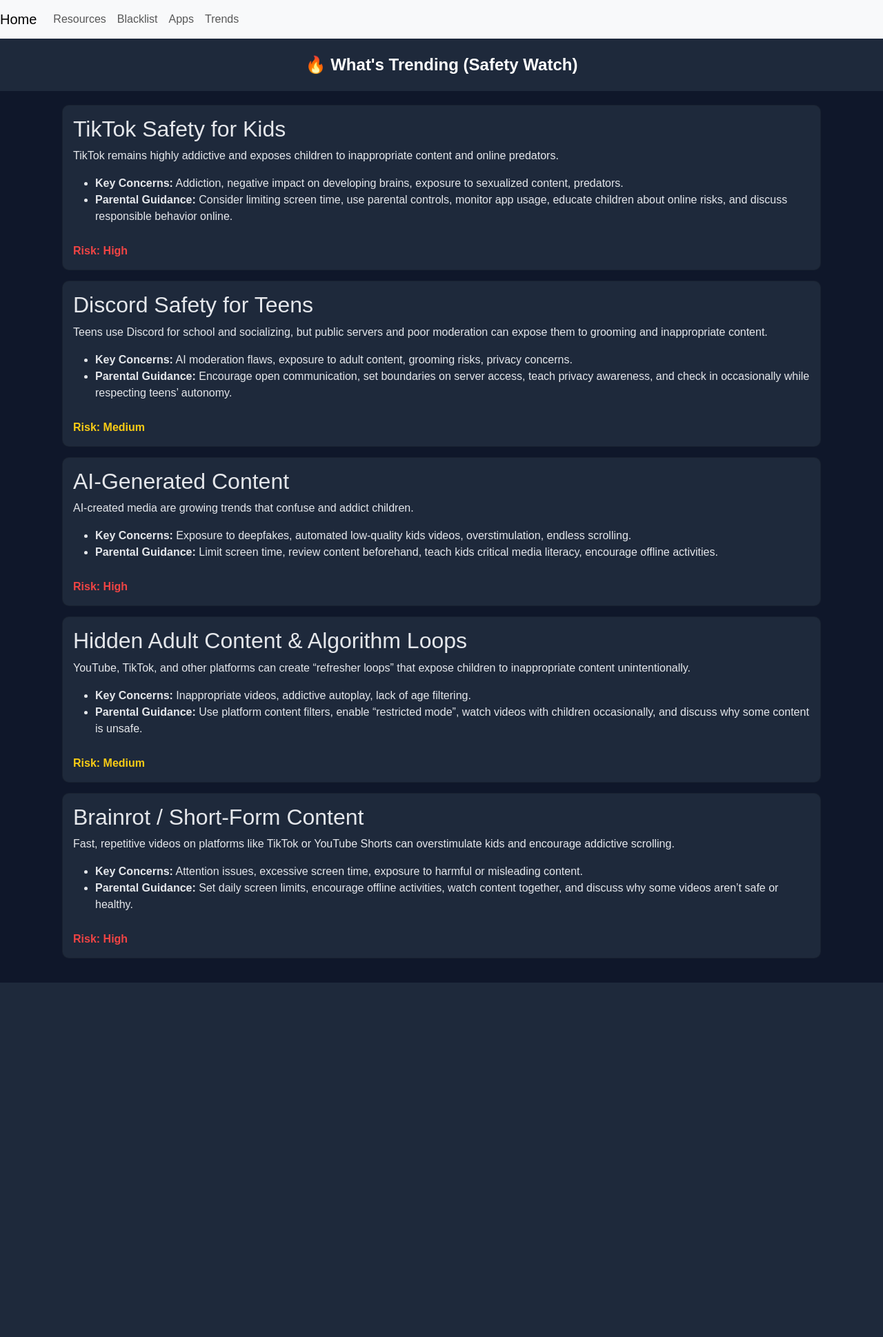
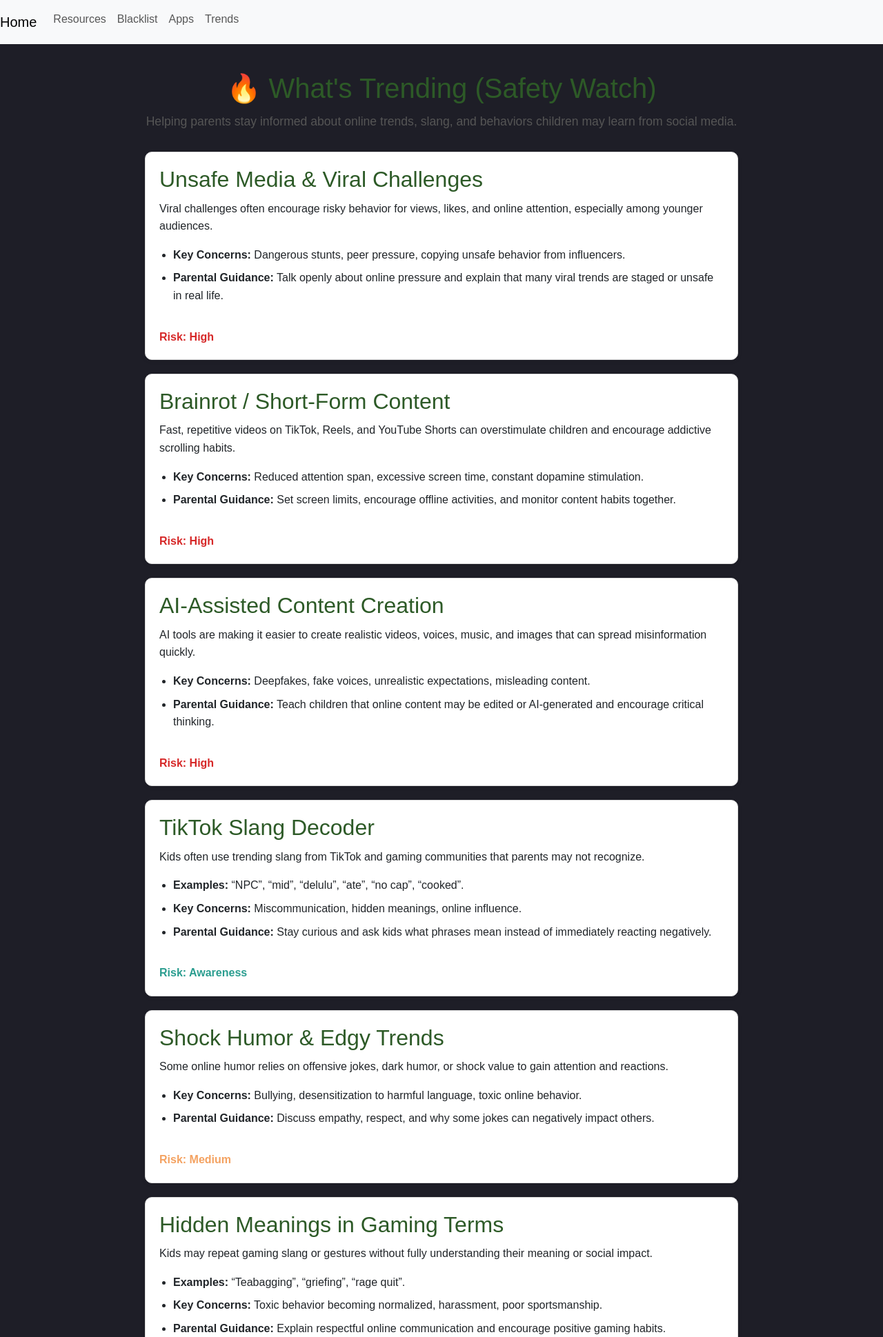
Before and after one commit to ChicoState/true-safeguard, a Django app: page /trends/ in a window 1280 px wide. Shown: the top 1939 px of the page at 69% size. Before the commit the page ends 1425 px from the top, so only its background shows below. Run offline with Django 5.2, Linux system fonts and the light colour scheme.

Commit message:
Updated home and trends pages with online safety content

```diff
--- a/website/templates/website/trends.html
+++ b/website/templates/website/trends.html
@@ -1,39 +1,48 @@
-<!DOCTYPE html>
 {% extends "website/base.html" %}
+
 {% block navbar %}
 {% include "navigation.html" %}
 {% endblock %}
 
 {% block content %}
-<html>
-<head>
-    <title>Trending - TrueSafeguard</title>
+
 <style>
-        body {
-            font-family: Arial;
-            background-color: #0f172a;
-            color: white;
-            margin: 0;
+    .trends-page {
+        max-width: 900px;
+        margin: 20px auto;
+        padding: 20px;
+        font-family: Arial, sans-serif;
+        line-height: 1.6;
+        color: #333;
     }
 
     .header {
-            padding: 20px;
         text-align: center;
-            background: #1e293b;
-            font-size: 24px;
-            font-weight: bold;
+        margin-bottom: 30px;
     }
 
-        .container {
-            padding: 20px;
+    .header h1 {
+        color: #2d5a27;
+        margin-bottom: 10px;
+    }
+
+    .header p {
+        color: #555;
+        font-size: 1.1rem;
     }
 
     .card {
-            background: #1e293b;
-            padding: 15px;
-            margin-bottom: 15px;
+        background: white;
+        padding: 20px;
+        margin-bottom: 20px;
         border-radius: 10px;
-            color: #e5e7eb;
+        border: 1px solid #ddd;
+        box-shadow: 0 2px 6px rgba(0,0,0,0.08);
+    }
+
+    .card h2 {
+        color: #2d5a27;
+        margin-bottom: 10px;
     }
 
     .risk {
@@ -41,82 +50,174 @@
         margin-top: 10px;
     }
 
-        .high { color: #ef4444; }
-        .medium { color: #facc15; }
+    .high { color: #d62828; }
+    .medium { color: #f4a261; }
+    .low { color: #2a9d8f; }
+
+    ul {
+        padding-left: 20px;
+    }
+
+    li {
+        margin-bottom: 8px;
+    }
 </style>
-</head>
-<body>
+
+<div class="trends-page">
 
 <div class="header">
-    🔥 What's Trending (Safety Watch)
+    <h1>🔥 What's Trending (Safety Watch)</h1>
+    <p>
+        Helping parents stay informed about online trends, slang, and behaviors children may learn from social media.
+    </p>
 </div>
 
-<div class="container">
-
 <div class="card">
-    <h2>TikTok Safety for Kids</h2>
+    <h2>Unsafe Media & Viral Challenges</h2>
     <p>
-        TikTok remains highly addictive and exposes children to inappropriate content and online predators.
+        Viral challenges often encourage risky behavior for views, likes, and online attention, especially among younger audiences.
     </p>
     <ul>
-        <li><strong>Key Concerns:</strong> Addiction, negative impact on developing brains, exposure to sexualized content, predators.</li>
-        <li><strong>Parental Guidance:</strong> Consider limiting screen time, use parental controls, monitor app usage, educate children about online risks, and discuss responsible behavior online.</li>
+        <li><strong>Key Concerns:</strong> Dangerous stunts, peer pressure, copying unsafe behavior from influencers.</li>
+        <li><strong>Parental Guidance:</strong> Talk openly about online pressure and explain that many viral trends are staged or unsafe in real life.</li>
     </ul>
     <div class="risk high">Risk: High</div>
 </div>
 
 <div class="card">
-    <h2>Discord Safety for Teens</h2>
+    <h2>Brainrot / Short-Form Content</h2>
     <p>
-        Teens use Discord for school and socializing, but public servers and poor moderation can expose them to grooming and inappropriate content.
+        Fast, repetitive videos on TikTok, Reels, and YouTube Shorts can overstimulate children and encourage addictive scrolling habits.
     </p>
     <ul>
-        <li><strong>Key Concerns:</strong> AI moderation flaws, exposure to adult content, grooming risks, privacy concerns.</li>
-        <li><strong>Parental Guidance:</strong> Encourage open communication, set boundaries on server access, teach privacy awareness, and check in occasionally while respecting teens’ autonomy.</li>
+        <li><strong>Key Concerns:</strong> Reduced attention span, excessive screen time, constant dopamine stimulation.</li>
+        <li><strong>Parental Guidance:</strong> Set screen limits, encourage offline activities, and monitor content habits together.</li>
+    </ul>
+    <div class="risk high">Risk: High</div>
+</div>
+
+<div class="card">
+    <h2>AI-Assisted Content Creation</h2>
+    <p>
+        AI tools are making it easier to create realistic videos, voices, music, and images that can spread misinformation quickly.
+    </p>
+    <ul>
+        <li><strong>Key Concerns:</strong> Deepfakes, fake voices, unrealistic expectations, misleading content.</li>
+        <li><strong>Parental Guidance:</strong> Teach children that online content may be edited or AI-generated and encourage critical thinking.</li>
+    </ul>
+    <div class="risk high">Risk: High</div>
+</div>
+
+<div class="card">
+    <h2>TikTok Slang Decoder</h2>
+    <p>
+        Kids often use trending slang from TikTok and gaming communities that parents may not recognize.
+    </p>
+    <ul>
+        <li><strong>Examples:</strong> “NPC”, “mid”, “delulu”, “ate”, “no cap”, “cooked”.</li>
+        <li><strong>Key Concerns:</strong> Miscommunication, hidden meanings, online influence.</li>
+        <li><strong>Parental Guidance:</strong> Stay curious and ask kids what phrases mean instead of immediately reacting negatively.</li>
+    </ul>
+    <div class="risk low">Risk: Awareness</div>
+</div>
+
+<div class="card">
+    <h2>Shock Humor & Edgy Trends</h2>
+    <p>
+        Some online humor relies on offensive jokes, dark humor, or shock value to gain attention and reactions.
+    </p>
+    <ul>
+        <li><strong>Key Concerns:</strong> Bullying, desensitization to harmful language, toxic online behavior.</li>
+        <li><strong>Parental Guidance:</strong> Discuss empathy, respect, and why some jokes can negatively impact others.</li>
     </ul>
     <div class="risk medium">Risk: Medium</div>
 </div>
 
 <div class="card">
-    <h2>AI-Generated Content</h2>
+    <h2>Hidden Meanings in Gaming Terms</h2>
     <p>
-        AI-created media are growing trends that confuse and addict children.
+        Kids may repeat gaming slang or gestures without fully understanding their meaning or social impact.
     </p>
     <ul>
-        <li><strong>Key Concerns:</strong> Exposure to deepfakes, automated low-quality kids videos, overstimulation, endless scrolling.</li>
-        <li><strong>Parental Guidance:</strong> Limit screen time, review content beforehand, teach kids critical media literacy, encourage offline activities.</li>
+        <li><strong>Examples:</strong> “Teabagging”, “griefing”, “rage quit”.</li>
+        <li><strong>Key Concerns:</strong> Toxic behavior becoming normalized, harassment, poor sportsmanship.</li>
+        <li><strong>Parental Guidance:</strong> Explain respectful online communication and encourage positive gaming habits.</li>
+    </ul>
+    <div class="risk medium">Risk: Medium</div>
+</div>
+
+<div class="card">
+    <h2>The Rise of Social Search</h2>
+    <p>
+        Many teens now use TikTok, Instagram, and YouTube instead of Google to search for information and advice.
+    </p>
+    <ul>
+        <li><strong>Key Concerns:</strong> Misinformation, unsafe trends, unreliable health or lifestyle advice.</li>
+        <li><strong>Parental Guidance:</strong> Teach children how to verify information and discuss trustworthy sources online.</li>
+    </ul>
+    <div class="risk medium">Risk: Medium</div>
+</div>
+
+<div class="card">
+    <h2>Community-Centric Platforms</h2>
+    <p>
+        Private Discord servers, group chats, and invite-only communities are becoming more popular among teens.
+    </p>
+    <ul>
+        <li><strong>Key Concerns:</strong> Exposure to predators, harmful communities, cyberbullying hidden from parents.</li>
+        <li><strong>Parental Guidance:</strong> Encourage transparency about online communities and discuss safe communication habits.</li>
     </ul>
     <div class="risk high">Risk: High</div>
 </div>
 
 <div class="card">
-    <h2>Hidden Adult Content & Algorithm Loops</h2>
+    <h2>Augmented Reality (AR) Filters</h2>
     <p>
-        YouTube, TikTok, and other platforms can create “refresher loops” that expose children to inappropriate content unintentionally.
+        AR filters and appearance-changing effects are becoming more advanced across social media apps.
     </p>
     <ul>
-        <li><strong>Key Concerns:</strong> Inappropriate videos, addictive autoplay, lack of age filtering.</li>
-        <li><strong>Parental Guidance:</strong> Use platform content filters, enable “restricted mode”, watch videos with children occasionally, and discuss why some content is unsafe.</li>
+        <li><strong>Key Concerns:</strong> Unrealistic beauty standards, self-esteem issues, identity pressure.</li>
+        <li><strong>Parental Guidance:</strong> Remind children that many online appearances are heavily edited or filtered.</li>
     </ul>
     <div class="risk medium">Risk: Medium</div>
 </div>
 
 <div class="card">
-    <h2>Brainrot / Short-Form Content</h2>
+    <h2>Algorithm Loops & Endless Scrolling</h2>
     <p>
-        Fast, repetitive videos on platforms like TikTok or YouTube Shorts can overstimulate kids and encourage addictive scrolling.
+        Social media algorithms are designed to keep users scrolling by continuously recommending similar content.
     </p>
     <ul>
-        <li><strong>Key Concerns:</strong> Attention issues, excessive screen time, exposure to harmful or misleading content.</li>
-        <li><strong>Parental Guidance:</strong> Set daily screen limits, encourage offline activities, watch content together, and discuss why some videos aren’t safe or healthy.</li>
+        <li><strong>Key Concerns:</strong> Addiction, sleep disruption, unhealthy device habits.</li>
+        <li><strong>Parental Guidance:</strong> Encourage screen breaks, disable autoplay when possible, and create device-free times.</li>
     </ul>
     <div class="risk high">Risk: High</div>
 </div>
 
+<div class="card">
+    <h2>Online Validation Culture</h2>
+    <p>
+        Likes, followers, streaks, and views can strongly impact a child’s self-esteem and social pressure online.
+    </p>
+    <ul>
+        <li><strong>Key Concerns:</strong> Anxiety, comparison culture, emotional dependence on social media approval.</li>
+        <li><strong>Parental Guidance:</strong> Reinforce confidence outside social media and encourage real-world hobbies and friendships.</li>
+    </ul>
+    <div class="risk medium">Risk: Medium</div>
+</div>
+
+<div class="card">
+    <h2>The Subscription & Influencer Economy</h2>
+    <p>
+        Many influencers now push paid subscriptions, exclusive content, or product promotions directly to young audiences.
+    </p>
+    <ul>
+        <li><strong>Key Concerns:</strong> Manipulative marketing, parasocial relationships, overspending pressure.</li>
+        <li><strong>Parental Guidance:</strong> Teach kids how influencers monetize attention and discuss responsible spending habits.</li>
+    </ul>
+    <div class="risk medium">Risk: Medium</div>
+</div>
 
 </div>
 
-</body>
-</html>
 {% endblock %}
-s
```
Also changed, not shown: website/templates/website/home.html (+40 -40 lines). Lines whose indentation alone changed are shown as unchanged.
